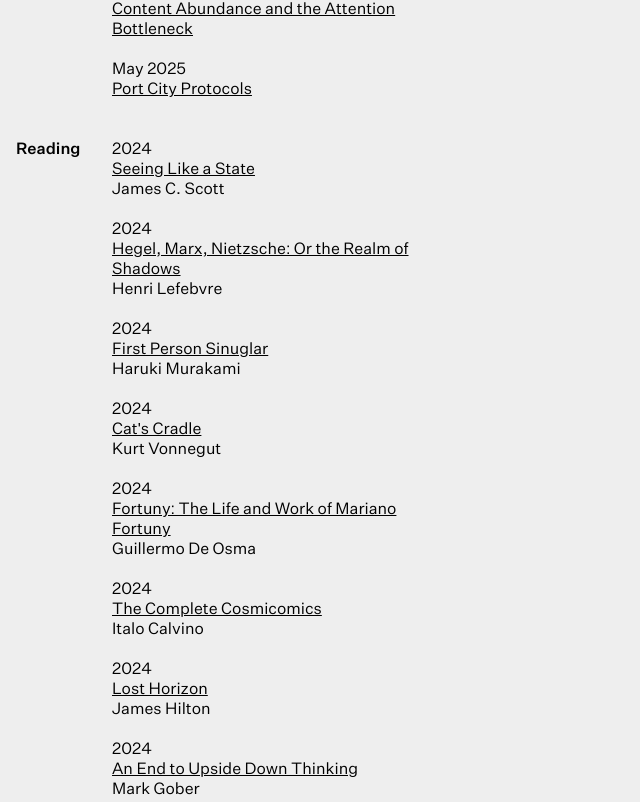
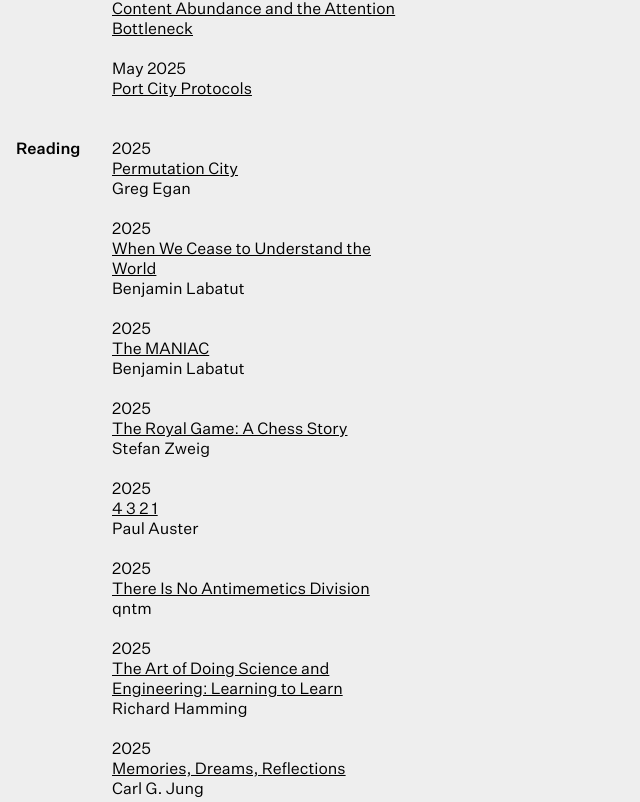
Before and after one commit to tbtstl/tbtstl, a Next.js app: page / in a window 1280 px wide. Shown: the part 898-1700 px from the top of the page, without its empty margins (0-640 px from the left). Built offline with nearby package versions, Linux system fonts and the light colour scheme.

Commit message:
new books

```diff
--- a/pages/index.tsx
+++ b/pages/index.tsx
@@ -15,6 +15,62 @@ type Book = {
 }
 
 const BOOKS: Book[] = [
+  {
+    title: 'Permutation City',
+    author: 'Greg Egan',
+    rating: '',
+    year: '2025',
+    href: 'https://www.amazon.com/dp/1597805394?ref_=ppx_hzsearch_conn_dt_b_fed_asin_title_3',
+  },
+  {
+    title: 'When We Cease to Understand the World',
+    author: 'Benjamin Labatut',
+    rating: '',
+    year: '2025',
+    href: 'https://www.amazon.com/dp/1681375664?ref_=ppx_hzsearch_conn_dt_b_fed_asin_title_11',
+  },
+  {
+    title: 'The MANIAC',
+    author: 'Benjamin Labatut',
+    rating: '',
+    year: '2025',
+    href: 'https://www.amazon.com/dp/0593654498?ref_=ppx_hzsearch_conn_dt_b_fed_asin_title_12',
+  },
+  {
+    title: 'The Royal Game: A Chess Story',
+    author: 'Stefan Zweig',
+    rating: '',
+    year: '2025',
+    href: 'https://www.amazon.com/dp/1782278265?ref_=ppx_hzsearch_conn_dt_b_fed_asin_title_14',
+  },
+  {
+    title: '4 3 2 1',
+    author: 'Paul Auster',
+    rating: '',
+    year: '2025',
+    href: 'https://www.amazon.com/dp/1250618800?ref_=ppx_hzsearch_conn_dt_b_fed_asin_title_18',
+  },
+  {
+    title: 'There Is No Antimemetics Division',
+    author: 'qntm',
+    rating: '',
+    year: '2025',
+    href: 'https://www.amazon.com/dp/B0915M7T61?ref_=ppx_hzsearch_conn_dt_b_fed_asin_title_24',
+  },
+  {
+    title: 'The Art of Doing Science and Engineering: Learning to Learn',
+    author: 'Richard Hamming',
+    rating: '',
+    year: '2025',
+    href: 'https://www.amazon.com/dp/1732265178?ref_=ppx_hzsearch_conn_dt_b_fed_asin_title_28',
+  },
+  {
+    title: 'Memories, Dreams, Reflections',
+    author: 'Carl G. Jung',
+    rating: '',
+    year: '2025',
+    href: 'https://www.amazon.com/dp/0679723951?ref_=ppx_hzsearch_conn_dt_b_fed_asin_title_23',
+  },
   {
     title: 'Seeing Like a State',
     author: 'James C. Scott',
```
